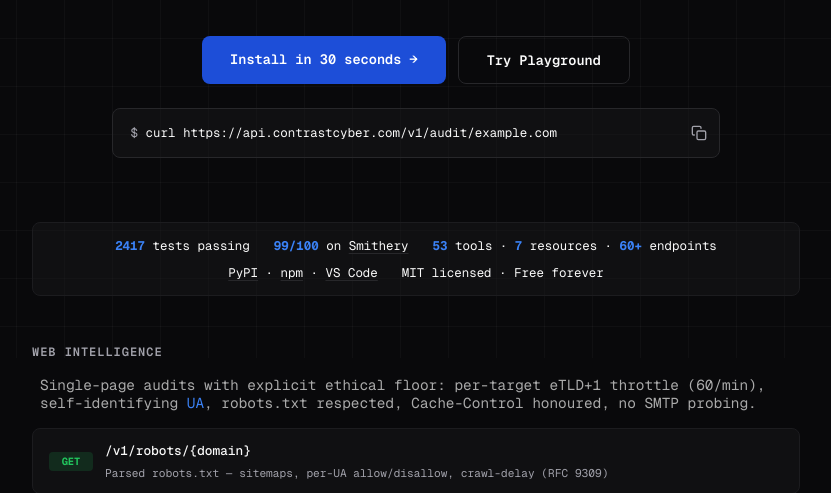
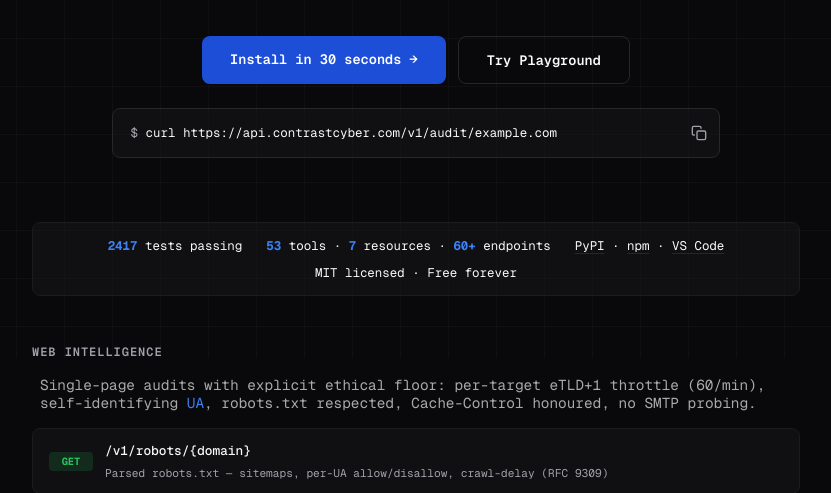
Before and after one commit to UPinar/contrastapi, a FastAPI app: page / in a window 1280 px wide. Shown: the part 442-935 px from the top of the page, without its empty margins (224-1055 px from the left). Run offline with FastAPI, Linux system fonts and the light colour scheme; data that the repository does not hold is empty; parts of the project's set-up code (start-up, migrations or seed data) failed here and were passed over.

Commit message:
landing: drop hardcoded "99/100 on Smithery" from trust strip (EN+CN)
The Smithery score drifts continuously and is hardcoded — a recurring
maintenance burden, and advertising a fixed score is misleading while
the Smithery indexer score is itself in flux. Remaining trust-strip
items are template-driven ({{ test_count }}/{{ tool_count }}/...) or
stable. README Smithery badge is a live SVG (auto-updates) — kept.

```diff
--- a/app/templates/index.html
+++ b/app/templates/index.html
@@ -73,7 +73,6 @@
   <section class="trust-strip" aria-label="Trust signals">
     <div class="trust-strip-inner">
       <span><strong>{{ test_count }}</strong> tests passing</span>
-      <span><strong>99/100</strong> on <a href="https://smithery.ai/servers/contrastcyber/contrastapi" target="_blank" rel="noopener">Smithery</a></span>
       <span><strong>{{ tool_count }}</strong> tools · <strong>{{ resource_count }}</strong> resources · <strong>{{ endpoint_count }}</strong> endpoints</span>
       <span><a href="https://pypi.org/project/contrastapi/" target="_blank" rel="noopener">PyPI</a> · <a href="https://www.npmjs.com/package/contrastapi" target="_blank" rel="noopener">npm</a> · <a href="https://marketplace.visualstudio.com/items?itemName=ContrastAPI.contrastapi" target="_blank" rel="noopener">VS Code</a></span>
       <span>MIT licensed · Free forever</span>
--- a/app/templates/index_cn.html
+++ b/app/templates/index_cn.html
@@ -75,7 +75,6 @@
   <section class="trust-strip" aria-label="信任标识">
     <div class="trust-strip-inner">
       <span><strong>{{ test_count }}</strong> 项测试通过</span>
-      <span><a href="https://smithery.ai/servers/contrastcyber/contrastapi" target="_blank" rel="noopener">Smithery</a> <strong>99/100</strong></span>
       <span><strong>{{ tool_count }}</strong> 工具 · <strong>{{ resource_count }}</strong> 资源 · <strong>{{ endpoint_count }}</strong> 接口</span>
       <span><a href="https://pypi.org/project/contrastapi/" target="_blank" rel="noopener">PyPI</a> · <a href="https://www.npmjs.com/package/contrastapi" target="_blank" rel="noopener">npm</a> · <a href="https://marketplace.visualstudio.com/items?itemName=ContrastAPI.contrastapi" target="_blank" rel="noopener">VS Code</a></span>
       <span>MIT 许可 · 永久免费</span>
```
